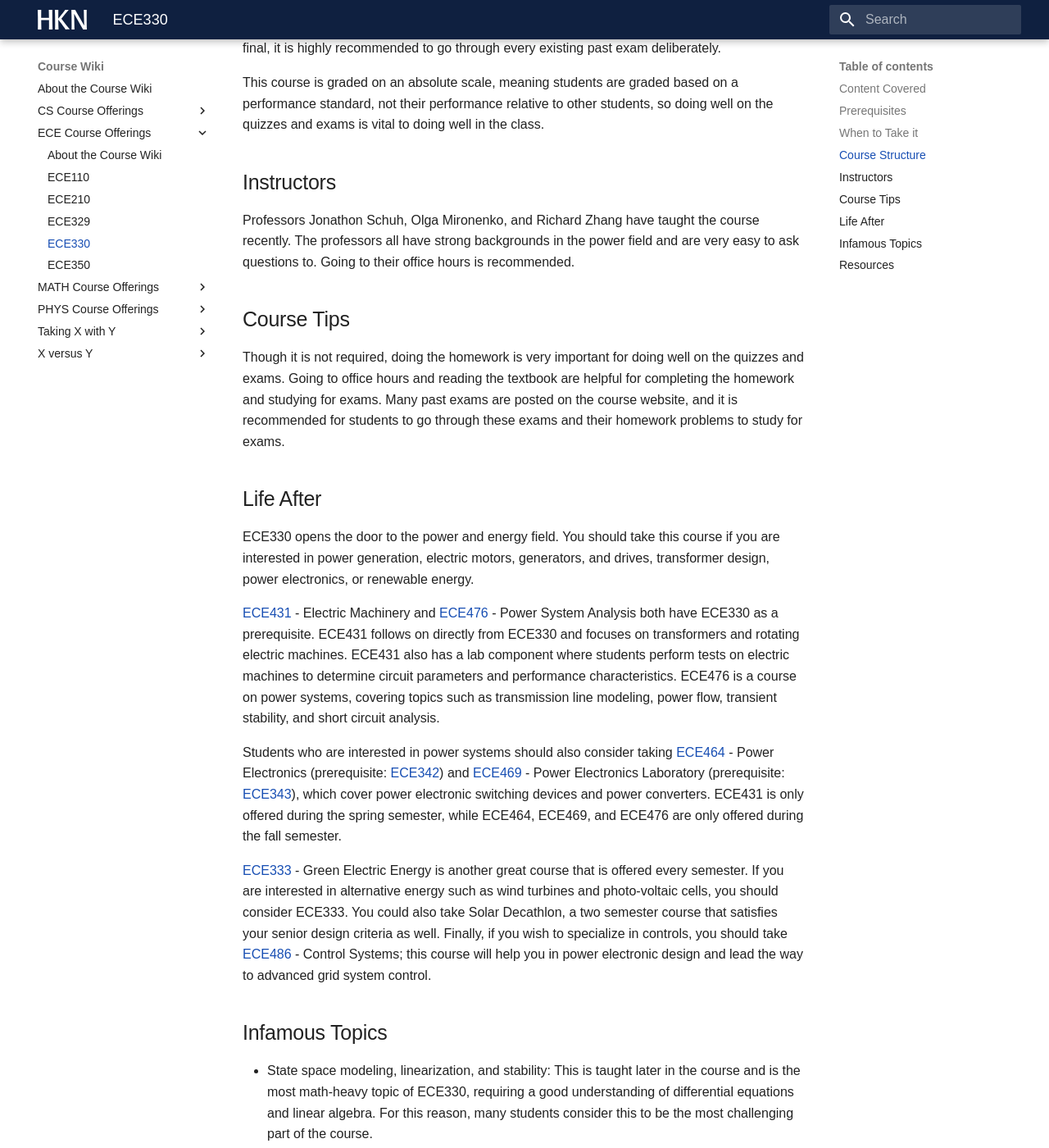
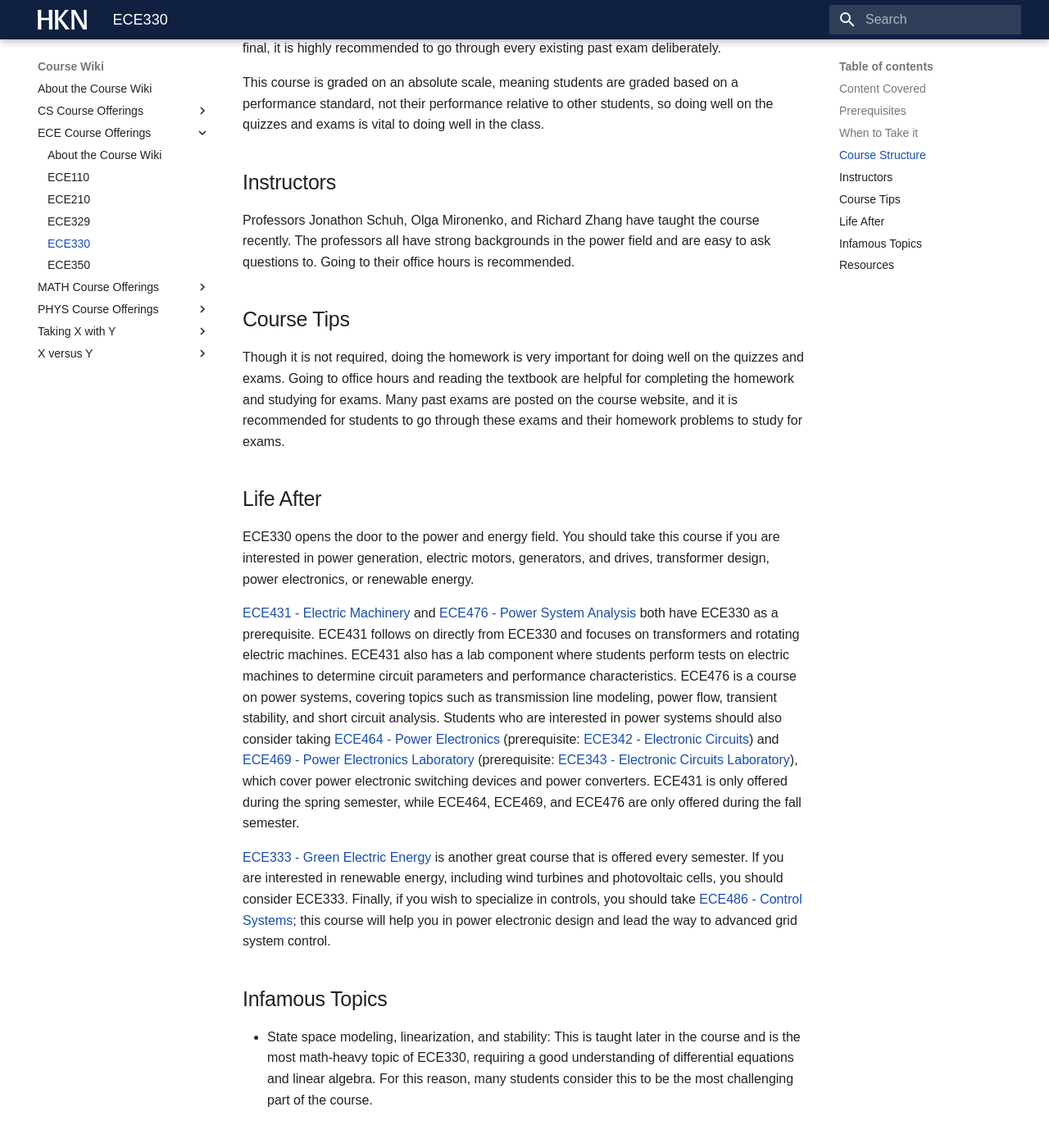
Before and after one commit to hkn-alpha/wiki, an MkDocs documentation site: the page built from docs/Course Wiki/ECE Course Offerings/ECE330.md, in a window 1280 px wide and 1400 px high, scrolled down 1809 px. Shown: the whole window at 82% size. Built offline with MkDocs 1.6.1 and Material for MkDocs 9.7.7, drawn with Linux system fonts in a browser that asks for light colours; some web fonts are replaced; some of the changed text lies outside the part shown.

Commit message:
Formatting changes + other very minor changes

```diff
--- a/docs/Course Wiki/ECE Course Offerings/ECE330.md
+++ b/docs/Course Wiki/ECE Course Offerings/ECE330.md
@@ -1,6 +1,6 @@
 # ECE330
 
-ECE330 is one of the 3 of 5 advanced core electives required for electrical engineering majors and is one of the 1 of 6 electrical engineering foundations electives required for computer engineering majors.
+ECE330 (Power Circuits and Electromechanics) is a 3-credit-hour course that satisfies the 3-of-5 advanced core electives for EEs and satisfies the 1-of-6 Electrical Engineering Foundations Course requirement for CEs. It is offered in the fall, spring, and summer.
 
 ## Content Covered
 
@@ -36,7 +36,7 @@
 
 ## Instructors
 
-Professors Jonathon Schuh, Olga Mironenko, and Richard Zhang have taught the course recently.  The professors all have strong backgrounds in the power field and are very easy to ask questions to.  Going to their office hours is recommended.
+Professors Jonathon Schuh, Olga Mironenko, and Richard Zhang have taught the course recently.  The professors all have strong backgrounds in the power field and are easy to ask questions to.  Going to their office hours is recommended.
 
 ## Course Tips
 
@@ -46,11 +46,9 @@
 
 ECE330 opens the door to the power and energy field.  You should take this course if you are interested in power generation, electric motors, generators, and drives, transformer design, power electronics, or renewable energy.
 
-[ECE431](ECE431.md) - Electric Machinery and [ECE476](ECE476.md) - Power System Analysis both have ECE330 as a prerequisite.  ECE431 follows on directly from ECE330 and focuses on transformers and rotating electric machines.  ECE431 also has a lab component where students perform tests on electric machines to determine circuit parameters and performance characteristics.  ECE476 is a course on power systems, covering topics such as transmission line modeling, power flow, transient stability, and short circuit analysis.
+[ECE431 - Electric Machinery](ECE431.md) and [ECE476 - Power System Analysis](ECE476.md) both have ECE330 as a prerequisite.  ECE431 follows on directly from ECE330 and focuses on transformers and rotating electric machines.  ECE431 also has a lab component where students perform tests on electric machines to determine circuit parameters and performance characteristics.  ECE476 is a course on power systems, covering topics such as transmission line modeling, power flow, transient stability, and short circuit analysis.  Students who are interested in power systems should also consider taking [ECE464 - Power Electronics](ECE464.md) (prerequisite: [ECE342 - Electronic Circuits](ECE342.md)) and [ECE469 - Power Electronics Laboratory](ECE469.md) (prerequisite: [ECE343 - Electronic Circuits Laboratory](ECE343.md)), which cover power electronic switching devices and power converters.  ECE431 is only offered during the spring semester, while ECE464, ECE469, and ECE476 are only offered during the fall semester.
 
-Students who are interested in power systems should also consider taking [ECE464](ECE464.md) - Power Electronics (prerequisite: [ECE342](ECE342.md)) and [ECE469](ECE469.md) - Power Electronics Laboratory (prerequisite: [ECE343](ECE343.md)), which cover power electronic switching devices and power converters.  ECE431 is only offered during the spring semester, while ECE464, ECE469, and ECE476 are only offered during the fall semester.
-
-[ECE333](ECE333.md) - Green Electric Energy is another great course that is offered every semester. If you are interested in alternative energy such as wind turbines and photo-voltaic cells, you should consider ECE333. You could also take Solar Decathlon, a two semester course that satisfies your senior design criteria as well. Finally, if you wish to specialize in controls, you should take [ECE486](ECE486.md) - Control Systems; this course will help you in power electronic design and lead the way to advanced grid system control.
+[ECE333 - Green Electric Energy](ECE333.md) is another great course that is offered every semester. If you are interested in renewable energy, including wind turbines and photovoltaic cells, you should consider ECE333.  Finally, if you wish to specialize in controls, you should take [ECE486 - Control Systems](ECE486.md); this course will help you in power electronic design and lead the way to advanced grid system control.
 
 ## Infamous Topics
 
```
Also changed, not shown: other parts of docs/Course Wiki/ECE Course Offerings/ECE330.md (+1 -1 lines).
